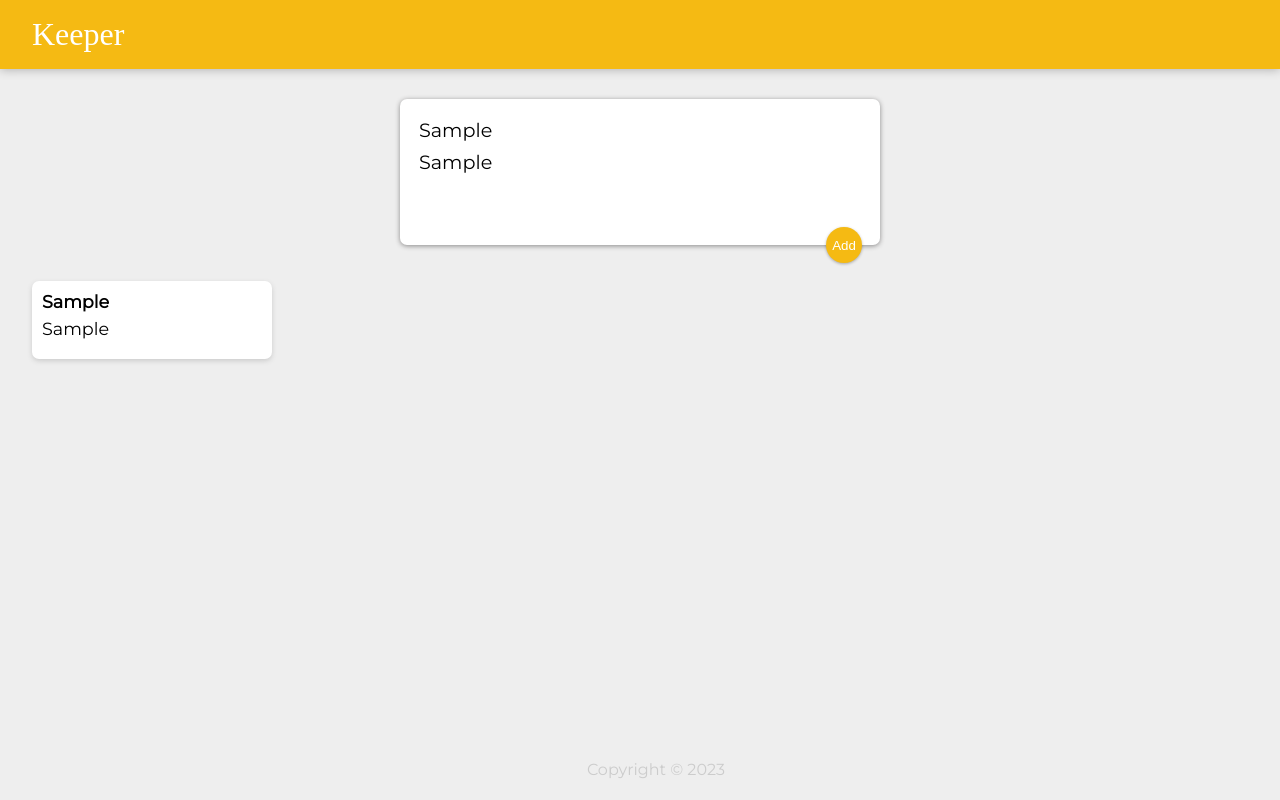
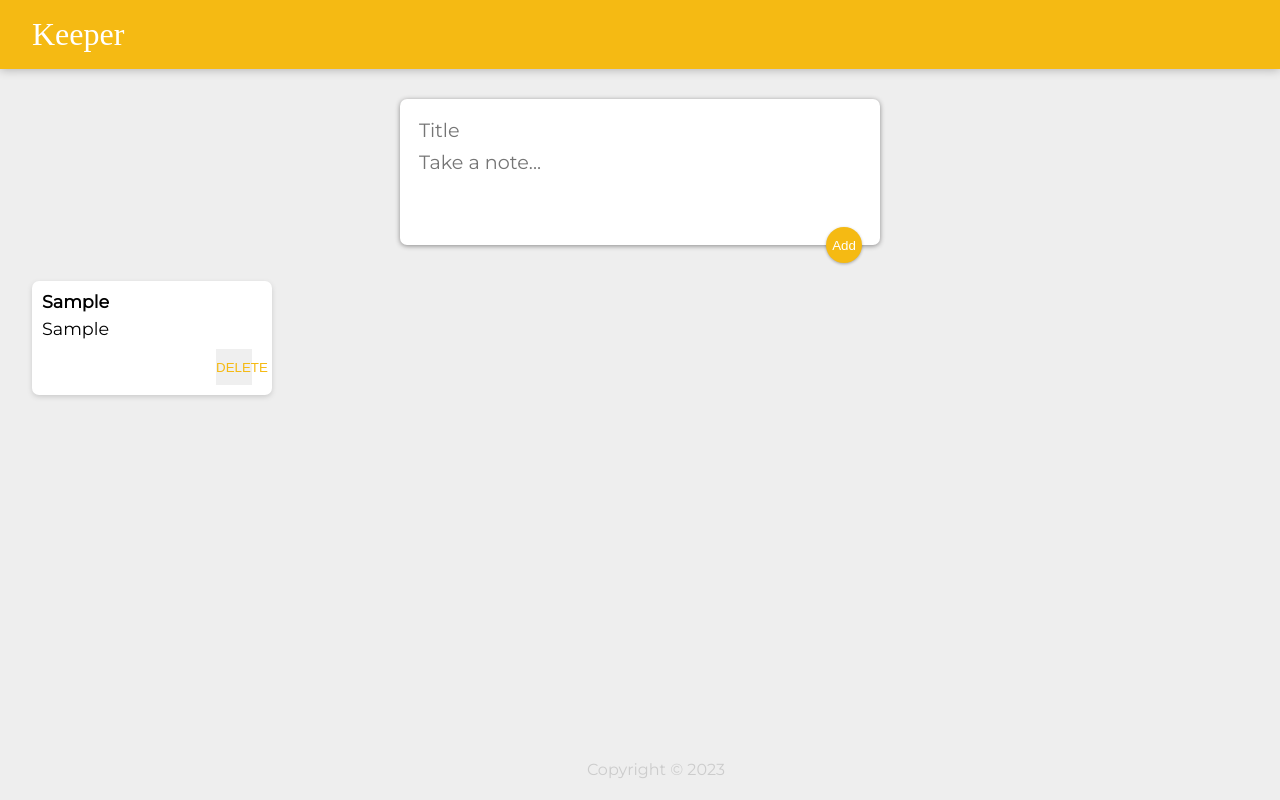
Before and after one commit to VishalMX3/Google-Keep-Clone, a React (Create React App) app: page / in a window 1280 px wide. Both pictures are taken after typing "Sample", "Sample" into the empty fields and a click on the button "Add". Built offline with nearby package versions, Linux system fonts and the light colour scheme; a web font is replaced by a local one.

Commit message:
Added delete functionality too

```diff
--- a/src/components/App.jsx
+++ b/src/components/App.jsx
@@ -2,7 +2,7 @@ import React, { useState } from "react";
 import Header from "./Header";
 import Footer from "./Footer";
 import Note from "./Note";
-import notes from "../notes";
+
 import CreateArea from "./CreateArea";
 
 function App() {
@@ -15,14 +15,24 @@ function App() {
     })
   }
 
+  function deleteNote(id){
+    setNotes(prevNotes => {
+      return prevNotes.filter((noteItem, index) => {
+        return index !== id;
+      });
+
+    });
+  }
   return (
     <>
       <Header />
       <CreateArea onAdd={addNote}/>
 
-      {notes.map(note => (
+      {notes.map((note, index) => (
       <Note
-        key={note.key}
+        key={index}
+        id={index}
+        onDelete={deleteNote}
         title={note.title}
         content={note.content} />
     ))}
--- a/src/components/CreateArea.jsx
+++ b/src/components/CreateArea.jsx
@@ -19,6 +19,10 @@ function CreateArea(props) {
   function submitNote(event){
       props.onAdd(note);
       event.preventDefault();
+      setNote({
+        title: "",
+        content: ""
+      })
   }
 
   return (
--- a/src/components/Note.jsx
+++ b/src/components/Note.jsx
@@ -1,10 +1,14 @@
 import React from "react";
 
 function Note(props) {
+    function handleClick(){
+        props.onDelete(props.id);
+    }
     return (
         <div className="note">
             <h1>{props.title}</h1>
             <p>{props.content}</p>
+            <button onClick={handleClick}>DELETE</button>
         </div>
     )
 }
```
